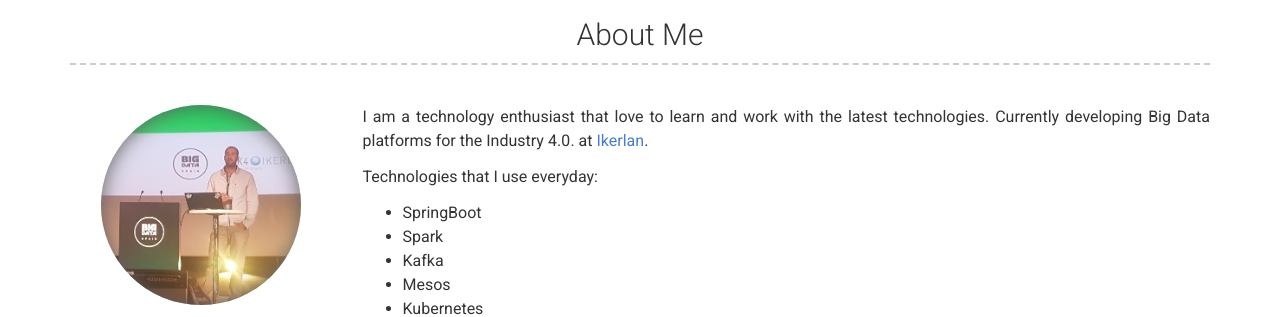
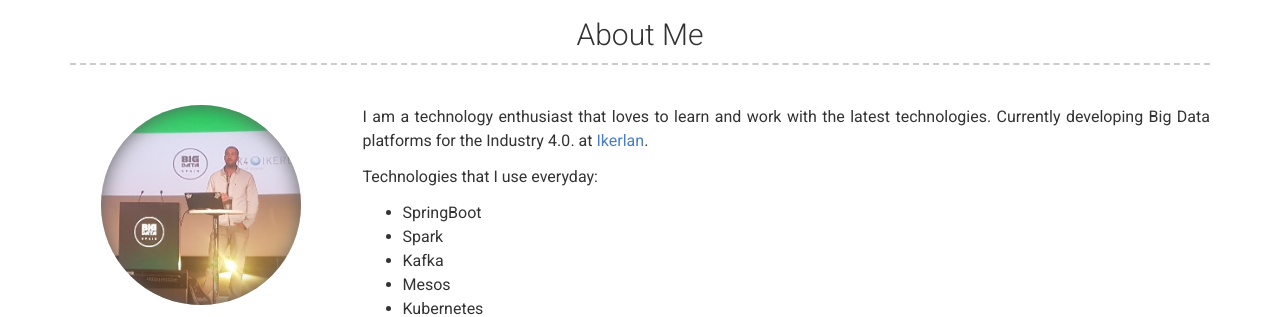
Before and after one commit to Neuw84/neuw84.github.io, a Jekyll site: the page built from index.md, in a window 1280 px wide. Shown: the part 184-501 px from the top of the page. Built offline with Jekyll 4.4.1, drawn with Linux system fonts in a browser that asks for light colours.

Commit message:
Update _config.yml

```diff
--- a/_config.yml
+++ b/_config.yml
@@ -24,7 +24,7 @@ linkedin_username: acmanjon
 # about_title: About Me (Use this to override about section title)
 about_profile_image: assets/me.jpg
 about_content: | # this will include new lines to allow paragraphs here you can use all markdown features!
-  I am a technology enthusiast that love to learn and work with the latest technologies. Currently developing Big Data platforms for the Industry 4.0. at [Ikerlan](https://www.ikerlan.es/).
+  I am a technology enthusiast that loves to learn and work with the latest technologies. Currently developing Big Data platforms for the Industry 4.0. at [Ikerlan](https://www.ikerlan.es/).
 
   Technologies that I use everyday:
     * SpringBoot
```
